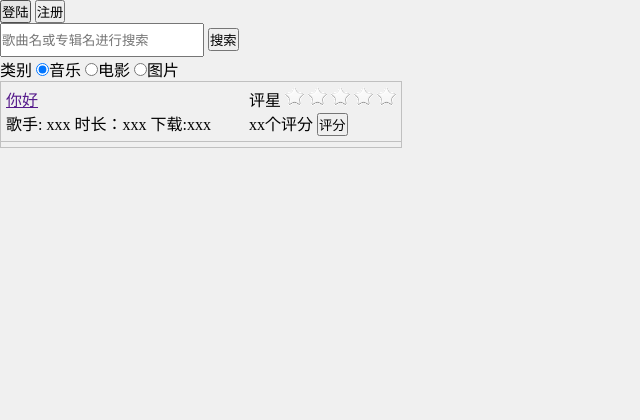
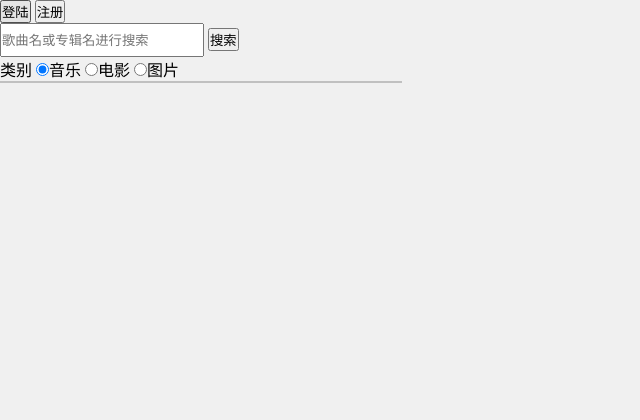
Before and after one commit to wujiaze/SuperUrl, a Django app: page /v1/index in a window 1280 px wide. Shown: the top 420 px of the page, without its empty margins (0-640 px from the left). Run offline with Django 3.2, Linux system fonts and the light colour scheme.

Commit message:
静态页面

```diff
--- a/superUrl/index/templates/index/index.html
+++ b/superUrl/index/templates/index/index.html
@@ -102,30 +102,30 @@
         <input type="radio" name="type" id="picture">图片
     </div>
     <div id="show">
-        <div class="item">
-            <div class="left">
-                <a href="">你好</a>
-                <p>
-                    <span>歌手: xxx</span>
-                    <span>时长：xxx</span>
-                    <span>下载:xxx</span>
-                </p>
-            </div>
-            <div class="right">
-                <p>
-                    <span>评星</span>
-                    <img src="/static/image/空星.png">
-                    <img src="/static/image/空星.png">
-                    <img src="/static/image/空星.png">
-                    <img src="/static/image/空星.png">
-                    <img src="/static/image/空星.png">
-                </p>
-                <p>
-                    <span>xx</span>个评分
-                    <button>评分</button>
-                </p>
-            </div>
-        </div>
+{#        <div class="item">#}
+{#            <div class="left">#}
+{#                <a href="">你好</a>#}
+{#                <p>#}
+{#                    <span>歌手: xxx</span>#}
+{#                    <span>时长：xxx</span>#}
+{#                    <span>下载:xxx</span>#}
+{#                </p>#}
+{#            </div>#}
+{#            <div class="right">#}
+{#                <p>#}
+{#                    <span>评星</span>#}
+{#                    <img src="/static/image/空星.png">#}
+{#                    <img src="/static/image/空星.png">#}
+{#                    <img src="/static/image/空星.png">#}
+{#                    <img src="/static/image/空星.png">#}
+{#                    <img src="/static/image/空星.png">#}
+{#                </p>#}
+{#                <p>#}
+{#                    <span>xx</span>个评分#}
+{#                    <button>评分</button>#}
+{#                </p>#}
+{#            </div>#}
+{#        </div>#}
     </div>
     <p id="bottom">本站不存储任何音频文件，数据来自各网站接口，仅供个人学习、研究或者欣赏</p>
 </div>
@@ -197,11 +197,16 @@
     function search() {
         // 保存历史记录
         storeHistory();
+        val = $('#inp_search').val();
+        operation = 1;
+        if (val == null || val === '') {
+            operation = 2
+        }
         // 发送消息
         var data = {
             {#type: current_type,#}
-            operation: 1,
-            keyword: $('#inp_search').val()
+            operation: operation,
+            keyword: val,
         };
         $.ajax({
             type: 'get',
@@ -214,13 +219,13 @@
                 if (result.code === 200) {
                     switch (result.data.type) {
                         case 'music':
-                            showMusic(result.data.Content);
+                            showMusic(result.data);
                             break;
                         case 'movie':
-                            showMovie(result.data.Content);
+                            showMovie(result.data);
                             break;
                         case 'picture':
-                            showPicture(result.data.Content);
+                            showPicture(result.data);
                             break;
                         default:
                             break;
@@ -279,8 +284,8 @@
 
     // 获取本地历史
     function getHistory() {
-        token = window.localStorage.getItem('dnblog_token');
-        username = window.localStorage.getItem('dnblog_user');
+        var token = window.localStorage.getItem('superUrl_token');
+        var username = window.localStorage.getItem('superUrl_user');
         if (token == null) {
             // 本地获取
             var history = [];
@@ -320,7 +325,7 @@
 
     // 显示内容
     function showContent(content) {
-        html1 = '';
+        var html1 = '';
         for (let index = 0; index < content.length; index++) {
             html1 += '<li data-key="" class="bdsug-store bdsug-overflow"><span>' + content[index] + '</span></li>';
         }
@@ -336,16 +341,75 @@
         });
     }
 
-
+    // 显示音乐
     function showMusic(musics) {
-
+        var html = '';
+        for (let index = 0; index < musics.length; index++) {
+            html += '<div class="item">';
+            html += '<div class="left">';
+            html += '<a href="' + musics['url'] + '">' + musics['name'] + '</a>';
+            html += '<p>';
+            html += '<span> 歌手:  ' + musics['star'] + ' < /span>';
+            html += '<span> 下载: ' + musics['downloads_count'] + ' < /span> ';
+            html += '</p>';
+            html += '</div>';
+            html += '<div class="right">';
+            html += '<p>';
+            html += '<span>评星</span>';
+            var level = Math.ceil(musics['level']);
+            for (let j = 0; j < 5; j++) {
+                if (j < level) {
+                    html += '<img src="/static/image/空星.png">';
+                } else {
+                    html += '<img src="/static/image/亮星.png">';
+                }
+            }
+            html += '</p>';
+            html += '<p>';
+            html += '<span>' + musics['commit_count'] + '</span>个评分';
+            html += '<button>评分</button>';
+            html += '</p>';
+            html += '</div>';
+            html += '</div>';
+        }
+        $('#show').html(html)
     }
 
     function showMovie(movies) {
-
+        var html = '';
+        for (let index = 0; index < movies.length; index++) {
+            html += '<div class="item">';
+            html += '<div class="left">';
+            html += '<a href="' + movies['url'] + '">' + movies['name'] + '</a>';
+            html += '<p>';
+            html += '<span> 主演:  ' + movies['star'] + ' < /span>';
+            html += '<span> 导演:  ' + movies['director'] + ' < /span>';
+            html += '<span> 下载: ' + movies['downloads_count'] + ' < /span> ';
+            html += '</p>';
+            html += '</div>';
+            html += '<div class="right">';
+            html += '<p>';
+            html += '<span>评星</span>';
+            var level = Math.ceil(movies['level']);
+            for (let j = 0; j < 5; j++) {
+                if (j < level) {
+                    html += '<img src="/static/image/空星.png">';
+                } else {
+                    html += '<img src="/static/image/亮星.png">';
+                }
+            }
+            html += '</p>';
+            html += '<p>';
+            html += '<span>' + movies['commit_count'] + '</span>个评分';
+            html += '<button>评分</button>';
+            html += '</p>';
+            html += '</div>';
+            html += '</div>';
+        }
+        $('#show').html(html)
     }
 
-    function showPicture(pivtures) {
+    function showPicture(pictures) {
 
     }
 
```
